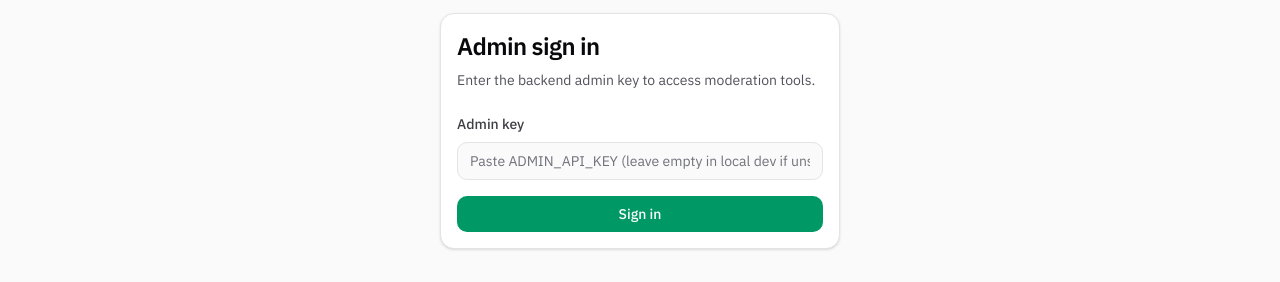
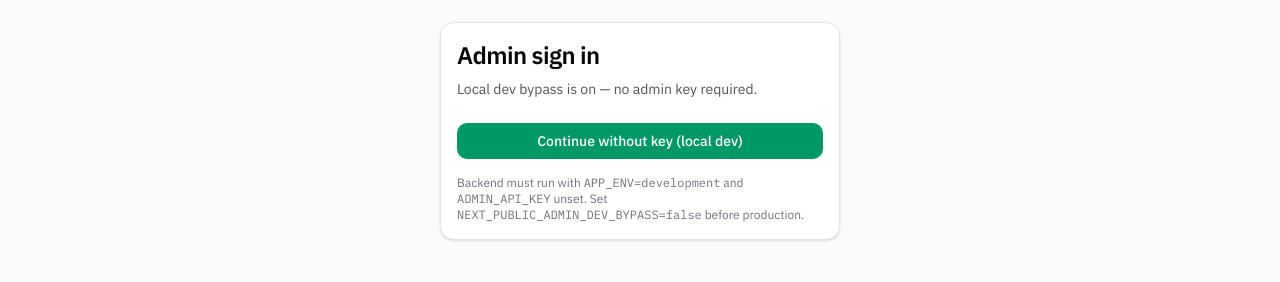
Before and after one commit to millareskenneth/Verita, a Next.js app: page /admin/login in a window 1280 px wide. Shown: the part 206-488 px from the top of the page. Built offline with nearby package versions, Linux system fonts and the light colour scheme; no server answers.

Commit message:
admin bypass

```diff
--- a/src/app/admin/login/page.tsx
+++ b/src/app/admin/login/page.tsx
@@ -6,6 +6,7 @@ import { Button } from "@/components/ui/Button";
 import { Card } from "@/components/ui/Card";
 import { Input } from "@/components/ui/Input";
 import { loginAdmin } from "@/lib/api/admin-client";
+import { ADMIN_DEV_BYPASS } from "@/lib/auth/admin-dev-bypass";
 
 export default function AdminLoginPage() {
   const router = useRouter();
@@ -13,19 +14,31 @@ export default function AdminLoginPage() {
   const [error, setError] = useState<string | null>(null);
   const [loading, setLoading] = useState(false);
 
-  async function handleSubmit(event: React.FormEvent<HTMLFormElement>) {
-    event.preventDefault();
+  async function continueToAdmin(key: string = adminKey) {
     setLoading(true);
     setError(null);
 
     try {
-      await loginAdmin(adminKey);
+      await loginAdmin(key);
       router.replace("/admin");
     } catch {
-      setError("Invalid admin key. Check ADMIN_API_KEY in the backend environment.");
+      setError(
+        ADMIN_DEV_BYPASS
+          ? "Could not reach the backend. Start free-api-backend on port 8000."
+          : "Invalid admin key. Check ADMIN_API_KEY in the backend environment.",
+      );
     } finally {
       setLoading(false);
     }
+  }
+
+  async function handleSubmit(event: React.FormEvent<HTMLFormElement>) {
+    event.preventDefault();
+    await continueToAdmin();
+  }
+
+  async function handleDevBypass() {
+    await continueToAdmin("");
   }
 
   return (
@@ -33,9 +46,24 @@ export default function AdminLoginPage() {
       <Card className="w-full">
         <h1 className="text-2xl font-bold tracking-tight">Admin sign in</h1>
         <p className="mt-2 text-sm text-zinc-600 dark:text-zinc-400">
-          Enter the backend admin key to access moderation tools.
+          {ADMIN_DEV_BYPASS
+            ? "Local dev bypass is on — no admin key required."
+            : "Enter the backend admin key to access moderation tools."}
         </p>
 
+        {ADMIN_DEV_BYPASS ? (
+          <div className="mt-6 space-y-4">
+            <Button type="button" disabled={loading} className="w-full" onClick={handleDevBypass}>
+              {loading ? "Opening dashboard..." : "Continue without key (local dev)"}
+            </Button>
+            <p className="text-xs text-zinc-500 dark:text-zinc-400">
+              Backend must run with <code className="text-xs">APP_ENV=development</code> and{" "}
+              <code className="text-xs">ADMIN_API_KEY</code> unset. Set{" "}
+              <code className="text-xs">NEXT_PUBLIC_ADMIN_DEV_BYPASS=false</code> before
+              production.
+            </p>
+          </div>
+        ) : (
           <form className="mt-6 space-y-4" onSubmit={handleSubmit}>
             <div>
               <label
@@ -49,7 +77,7 @@ export default function AdminLoginPage() {
                 type="password"
                 value={adminKey}
                 onChange={(event) => setAdminKey(event.target.value)}
-              placeholder="Paste ADMIN_API_KEY (leave empty in local dev if unset)"
+                placeholder="Paste ADMIN_API_KEY from the backend .env"
                 autoComplete="current-password"
               />
             </div>
@@ -62,6 +90,11 @@ export default function AdminLoginPage() {
               {loading ? "Signing in..." : "Sign in"}
             </Button>
           </form>
+        )}
+
+        {ADMIN_DEV_BYPASS && error ? (
+          <p className="mt-4 text-sm text-red-600 dark:text-red-400">{error}</p>
+        ) : null}
       </Card>
     </div>
   );
--- a/src/app/categories/[category]/page.tsx
+++ b/src/app/categories/[category]/page.tsx
@@ -20,15 +20,17 @@ export async function generateStaticParams() {
   return API_CATEGORIES.map((category) => ({ category: category.slug }));
 }
 
-export default async function CategoryPage({ params }: CategoryPageProps) {
+export default async function CategoryPage({ params, searchParams }: CategoryPageProps) {
   const { category } = await params;
+  const { page: pageParam } = await searchParams;
+  const page = Math.max(1, Number(pageParam ?? "1") || 1);
   const categoryMeta = API_CATEGORIES.find((item) => item.slug === category);
 
   if (!categoryMeta) {
     notFound();
   }
 
-  const result = await searchApis({ category, limit: 12 });
+  const result = await searchApis({ category, page, limit: PAGE_SIZE });
 
   return (
     <div className={apiPageShellClass}>
--- a/src/components/admin/AdminAuthGuard.tsx
+++ b/src/components/admin/AdminAuthGuard.tsx
@@ -3,6 +3,7 @@
 import { useEffect, useState } from "react";
 import { useRouter } from "next/navigation";
 import { fetchAdminSession } from "@/lib/api/admin-client";
+import { ADMIN_DEV_BYPASS } from "@/lib/auth/admin-dev-bypass";
 import { getAdminToken } from "@/lib/auth/admin-session";
 
 interface AdminAuthGuardProps {
@@ -14,6 +15,11 @@ export function AdminAuthGuard({ children }: AdminAuthGuardProps) {
   const [ready, setReady] = useState(false);
 
   useEffect(() => {
+    if (ADMIN_DEV_BYPASS) {
+      setReady(true);
+      return;
+    }
+
     const token = getAdminToken();
     if (!token) {
       router.replace("/admin/login");
--- a/src/lib/api/admin-client.ts
+++ b/src/lib/api/admin-client.ts
@@ -1,4 +1,5 @@
 import { API_BASE_URL } from "@/lib/constants/config";
+import { ADMIN_DEV_BYPASS } from "@/lib/auth/admin-dev-bypass";
 import {
   clearAdminToken,
   getAdminToken,
@@ -17,7 +18,16 @@ export interface AdminLoginResult {
   role: string;
 }
 
-export async function loginAdmin(adminKey: string): Promise<AdminLoginResult> {
+export async function loginAdmin(adminKey: string = ""): Promise<AdminLoginResult> {
+  if (ADMIN_DEV_BYPASS && !adminKey.trim()) {
+    return {
+      accessToken: "",
+      tokenType: "bearer",
+      expiresAt: "",
+      role: "admin",
+    };
+  }
+
   const response = await fetch(`${API_BASE_URL}/api/admin/auth/login`, {
     method: "POST",
     headers: { "Content-Type": "application/json" },
@@ -29,11 +39,17 @@ export async function loginAdmin(adminKey: string): Promise<AdminLoginResult> {
   }
 
   const data = (await response.json()) as AdminLoginResult;
-  setAdminToken(data.accessToken);
+  if (data.accessToken) {
+    setAdminToken(data.accessToken);
+  }
   return data;
 }
 
 export async function fetchAdminSession(): Promise<AdminSession> {
+  if (ADMIN_DEV_BYPASS && !getAdminToken()) {
+    return { authenticated: true, role: "admin" };
+  }
+
   const response = await adminFetch("/api/admin/auth/me");
   if (!response.ok) {
     throw new Error("Admin session expired");
--- /dev/null
+++ b/src/lib/auth/admin-dev-bypass.ts
@@ -0,0 +1,6 @@
+/**
+ * Skip admin login locally while splitting the admin app out of Verita.
+ * Requires backend APP_ENV=development with ADMIN_API_KEY unset.
+ */
+export const ADMIN_DEV_BYPASS =
+  process.env.NEXT_PUBLIC_ADMIN_DEV_BYPASS === "true";
```
Also changed, not shown: 1 other file (tests, documents, lock files or other folders). Lines whose indentation alone changed are shown as unchanged.
